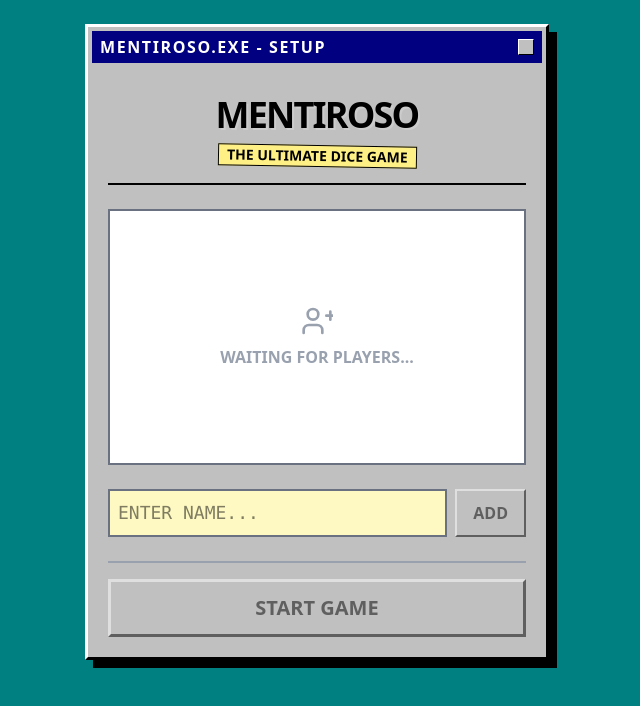
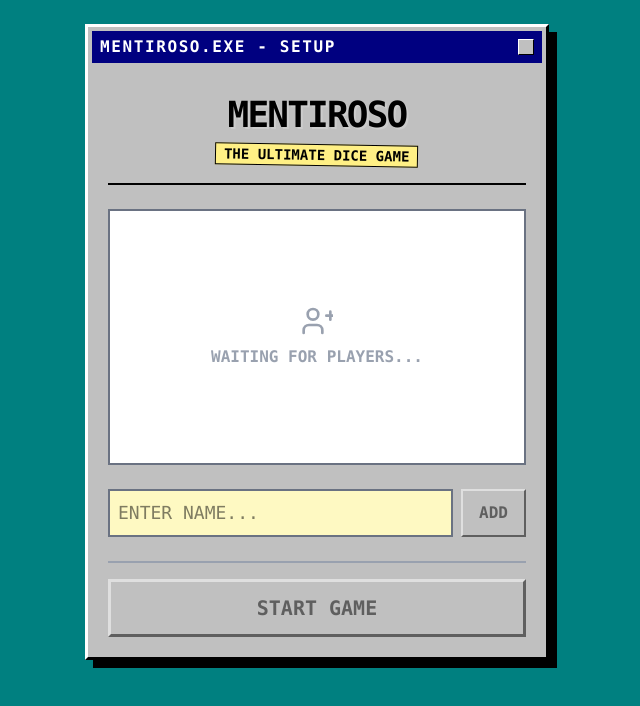
Before and after one commit to lewislpz/MENTIROSO-SCOREBOARD, a React (Vite) app: page / in a window 1280 px wide. Shown: the top 706 px of the page, without its empty margins (323-963 px from the left). Built offline with nearby package versions, Linux system fonts and the light colour scheme.

Commit message:
fixed minimal padding issues

```diff
--- a/src/App.tsx
+++ b/src/App.tsx
@@ -253,7 +253,7 @@ export default function App() {
 
   return (
     <div
-      className="min-h-screen bg-[#008080] text-black select-none overflow-hidden relative font-sans"
+      className="min-h-screen bg-[#008080] text-black select-none overflow-hidden relative font-mono pt-12 sm:pt-0"
       style={{ minHeight: '100dvh' }}
     >
       {/* Background Tiling if wanted, or just teal color */}
```
